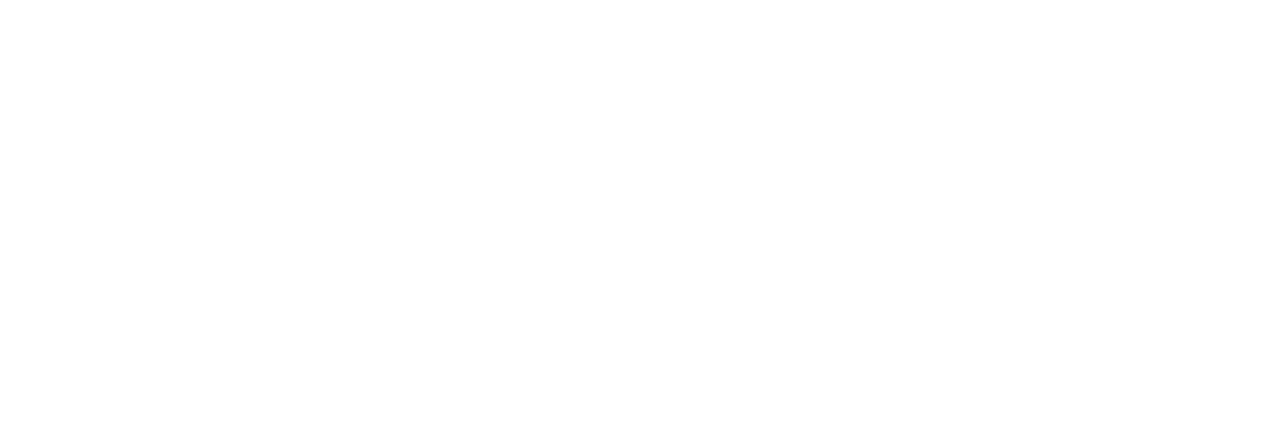
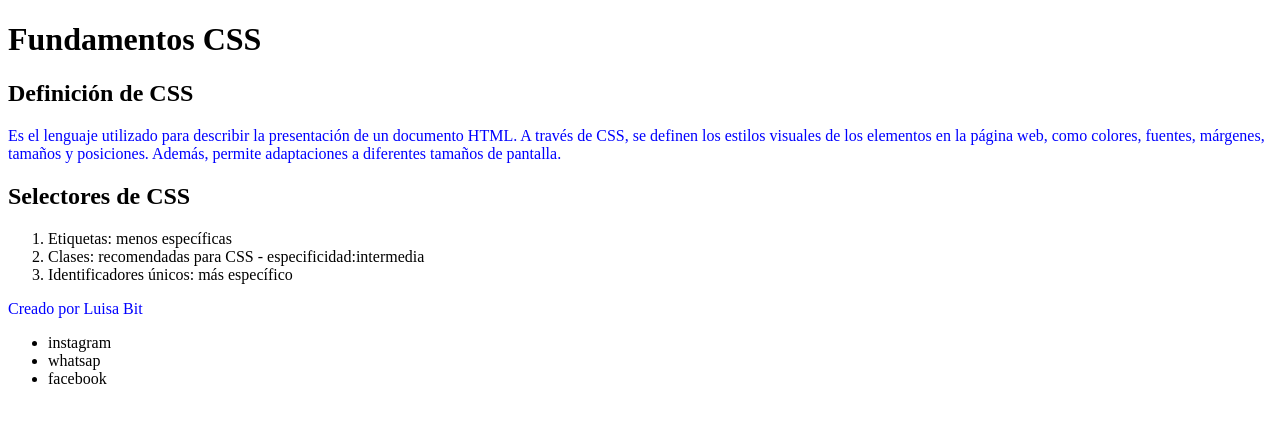
Before and after one commit to Albertobastidas1990/practica1, a plain HTML site: page semantica.html in a window 1280 px wide. Drawn offline with Linux system fonts and the light colour scheme.

Commit message:
cambios css

```diff
--- a/estilo.css
+++ b/estilo.css
@@ -0,0 +1,4 @@
+p {
+
+    color: blue;
+}
--- a/index.html
+++ b/index.html
@@ -4,10 +4,13 @@
 <head>
     <meta charset="UTF-8">
     <meta name="viewport" content="width=device-width, initial-scale=1.0">
+    <link rel="stylesheet" href="./semantica.css">
     <title>Mi primera pagina</title>
 </head>
 
+
 <body>
+
     <h1>holaaa mundooo</h1>
 
     <h2>Titulo secuendario</h2>
--- /dev/null
+++ b/semantica.css
@@ -0,0 +1,34 @@
+body {
+    /* color de fondo */
+    background-color:hsl(197, 100%, 50%) ;
+}
+
+/* SELECTOR ETIQUETA */
+header {
+    background-color: pink;
+    /* ancho */
+    width: 100%;
+    /* alto */
+    height: 200px;
+
+    /* color al texto */
+    color: green;
+}
+
+li{
+    background-color: blueviolet;
+    color: white;
+}
+
+/* SELECTOR DE CLASE -> . */
+.contenedor{
+    /* bordes */
+    border: solid black;
+}
+
+/* SELECTOR ID -> # */
+#list-unic{
+    background-color: brown;
+    /* tamaÃ±o de letra */
+    font-size: 50px;
+}
--- a/semantica.html
+++ b/semantica.html
@@ -0,0 +1,61 @@
+<!DOCTYPE html>
+<html lang="es">
+<head>
+    <meta charset="UTF-8">
+    <meta name="viewport" content="width=device-width, initial-scale=1.0">
+    <title>Fundamentos CSS</title>
+
+    <!-- vinculanción con los diferentes archivos que necesita nuestras páginas web -->
+    <!-- vinculación css -->
+    <link rel="stylesheet" href="./estilo.css">
+    <link rel="shortcut icon" href="./assets/logo.png" type="image/x-icon">
+
+</head>
+
+<body>
+
+    <!-- SEMÁNTICA - estructura al código -->
+
+    <!-- encabezado -->
+     <header>
+        <h1>Fundamentos CSS</h1>
+     </header>
+
+    <!-- contenido -->
+     <main>
+        <!-- sección de contenido -->
+        <section class="contenedor">
+            <h2>Definición de CSS</h2>
+            <p>Es el lenguaje utilizado para describir la presentación de un documento HTML. A través de CSS, se definen los estilos visuales de los elementos en la página web, como colores, fuentes, márgenes, tamaños y posiciones. Además, permite adaptaciones a diferentes tamaños de pantalla.</p>
+        </section>
+
+        <section >
+            <h2>Selectores de CSS</h2>
+            <ol>
+                <li>Etiquetas: menos específicas</li>
+                <li class="list-item">Clases: recomendadas para CSS - especificidad:intermedia</li>
+                <li id="list-unic">Identificadores únicos: más específico</li>
+            </ol>
+        </section>
+     </main>
+
+    <!-- pie de página -->
+     <footer>
+        <p>Creado por Luisa Bit</p>
+        <ul>
+            <li>instagram</li>
+            <li>whatsap</li>
+            <li>facebook</li>
+        </ul>
+     </footer>
+
+
+    <!-- Notas*
+        camelCase -> inicia la palabra en minúscula, y la siguiente palabra inicia con mayúscula
+        - Variables
+        - selectores
+        - nombres archivos, imagenes, carpetas, etc
+    -->
+
+</body>
+</html>
```
Also changed, not shown: assets/icono1.png (added).
